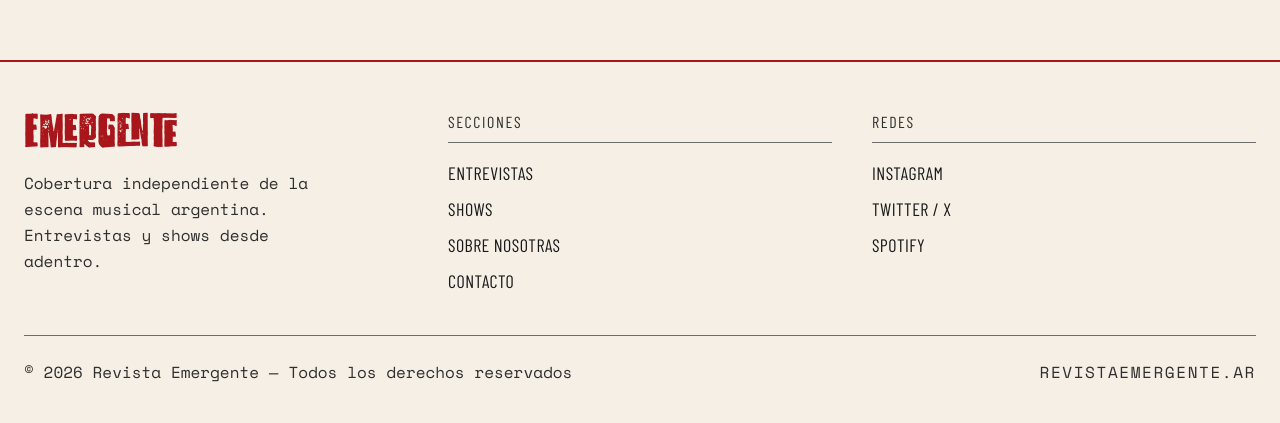
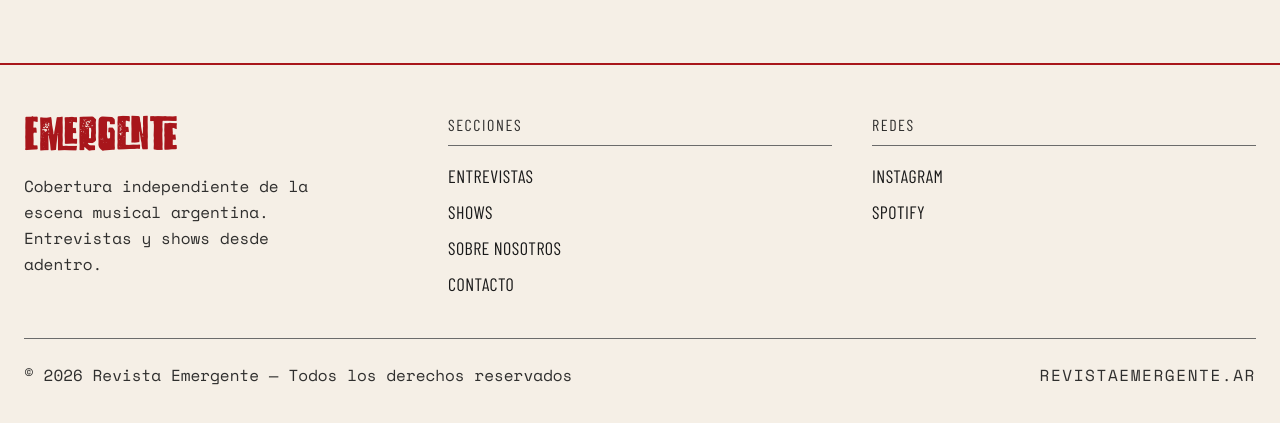
Before and after one commit to Gianluca27/revista-emergente, a React (Vite) app in the folder client/: page /sobre-nosotros in a window 1280 px wide. Shown: the part 2837-3260 px from the top of the page. Built offline with nearby package versions, Linux system fonts and the light colour scheme; no server answers; a web font is replaced by a local one.

Commit message:
changed footer links

```diff
--- a/client/src/components/layout/Footer.jsx
+++ b/client/src/components/layout/Footer.jsx
@@ -1,17 +1,16 @@
-import { Link } from 'react-router-dom'
+import { Link } from "react-router-dom";
 
 const NAV_LINKS = [
-  { to: '/entrevistas', label: 'Entrevistas' },
-  { to: '/shows', label: 'Shows' },
-  { to: '/sobre-nosotros', label: 'Sobre Nosotras' },
-  { to: '/contacto', label: 'Contacto' },
-]
+  { to: "/entrevistas", label: "Entrevistas" },
+  { to: "/shows", label: "Shows" },
+  { to: "/sobre-nosotros", label: "Sobre Nosotros" },
+  { to: "/contacto", label: "Contacto" },
+];
 
 const SOCIAL_LINKS = [
-  { href: '#', label: 'Instagram' },
-  { href: '#', label: 'Twitter / X' },
-  { href: '#', label: 'Spotify' },
-]
+  { href: "https://www.instagram.com/revistaemergente_/", label: "Instagram" },
+  { href: "https://open.spotify.com/show/2yeAOtWzzg2b9qdc8rTwU0?si=8095943ceee944d0", label: "Spotify" },
+];
 
 export default function Footer() {
   return (
@@ -23,7 +22,8 @@ export default function Footer() {
               EMERGENTE
             </p>
             <p className="font-mono text-base text-negro/90 leading-relaxed max-w-xs">
-              Cobertura independiente de la escena musical argentina. Entrevistas y shows desde adentro.
+              Cobertura independiente de la escena musical argentina.
+              Entrevistas y shows desde adentro.
             </p>
           </div>
 
@@ -68,7 +68,8 @@ export default function Footer() {
 
         <div className="border-t border-gris-mid pt-6 flex flex-col sm:flex-row items-start sm:items-center justify-between gap-2">
           <p className="font-mono text-base text-negro/90">
-            © {new Date().getFullYear()} Revista Emergente — Todos los derechos reservados
+            © {new Date().getFullYear()} Revista Emergente — Todos los derechos
+            reservados
           </p>
           <p className="font-mono text-base text-negro/90 uppercase tracking-widest">
             revistaemergente.ar
@@ -76,5 +77,5 @@ export default function Footer() {
         </div>
       </div>
     </footer>
-  )
+  );
 }
--- a/client/src/pages/SobreNosotrosPage.jsx
+++ b/client/src/pages/SobreNosotrosPage.jsx
@@ -230,7 +230,7 @@ export default function SobreNosotrosPage() {
             className="font-display text-5xl sm:text-6xl text-negro uppercase leading-none mb-4"
             variants={fadeUp}
           >
-            ¿HACÉS MÚSICA?
+            <span className="font-arialblack">¿</span>TENÉS UN PROYECTO<span className="font-arialblack">?</span>
           </motion.h2>
 
           <motion.p
--- a/client/tailwind.config.js
+++ b/client/tailwind.config.js
@@ -21,6 +21,7 @@ export default {
         ui:      ['"Barlow Condensed"', 'sans-serif'],
         grunge:  ['"Dirty Rock"', '"Rubik Wet Paint"', '"Bebas Neue"', 'sans-serif'],
         marker:  ['"Permanent Marker"', 'cursive'],
+        arialblack: ['"Arial Black"', '"Arial Bold"', 'Gadget', 'sans-serif'],
       },
     },
   },
```
